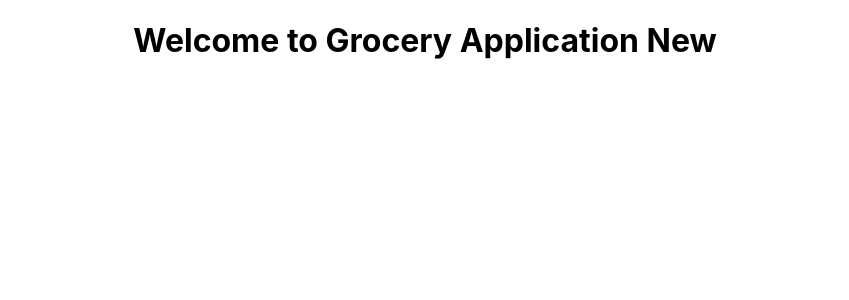
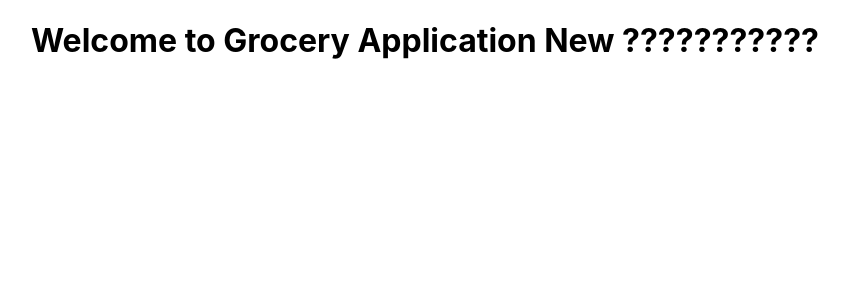
Before and after one commit to firas-hzi/Todo-frontend, a React (Create React App) app: page / in a window 1280 px wide. Shown: the top 300 px of the page, without its empty margins (215-1064 px from the left). Built offline with nearby package versions, Linux system fonts and the light colour scheme.

Commit message:
deploy to s3

```diff
--- a/src/App.tsx
+++ b/src/App.tsx
@@ -4,7 +4,7 @@ import './App.css';
 function App() {
   return (
     <div className="App">
-    <h1>Welcome to Grocery Application New</h1>
+    <h1>Welcome to Grocery Application New ???????????</h1>
     </div>
   );
 }
```
